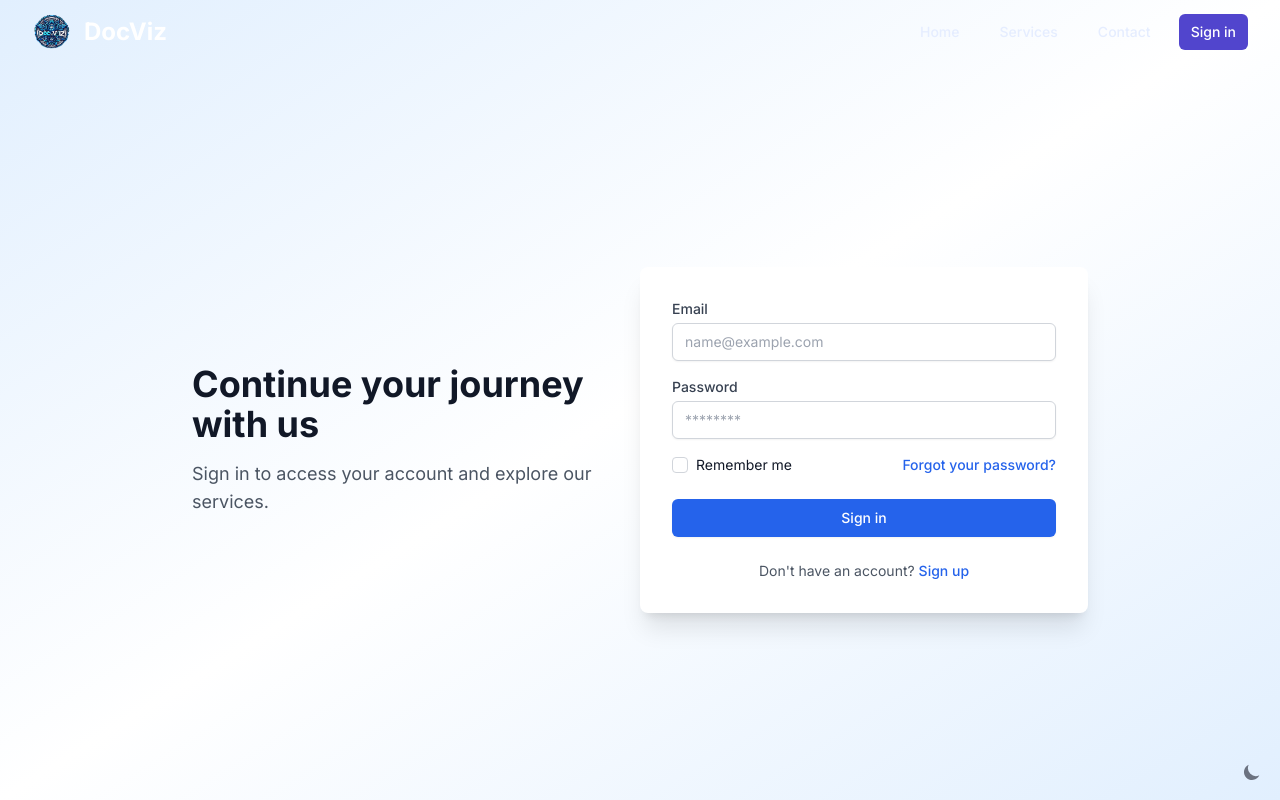
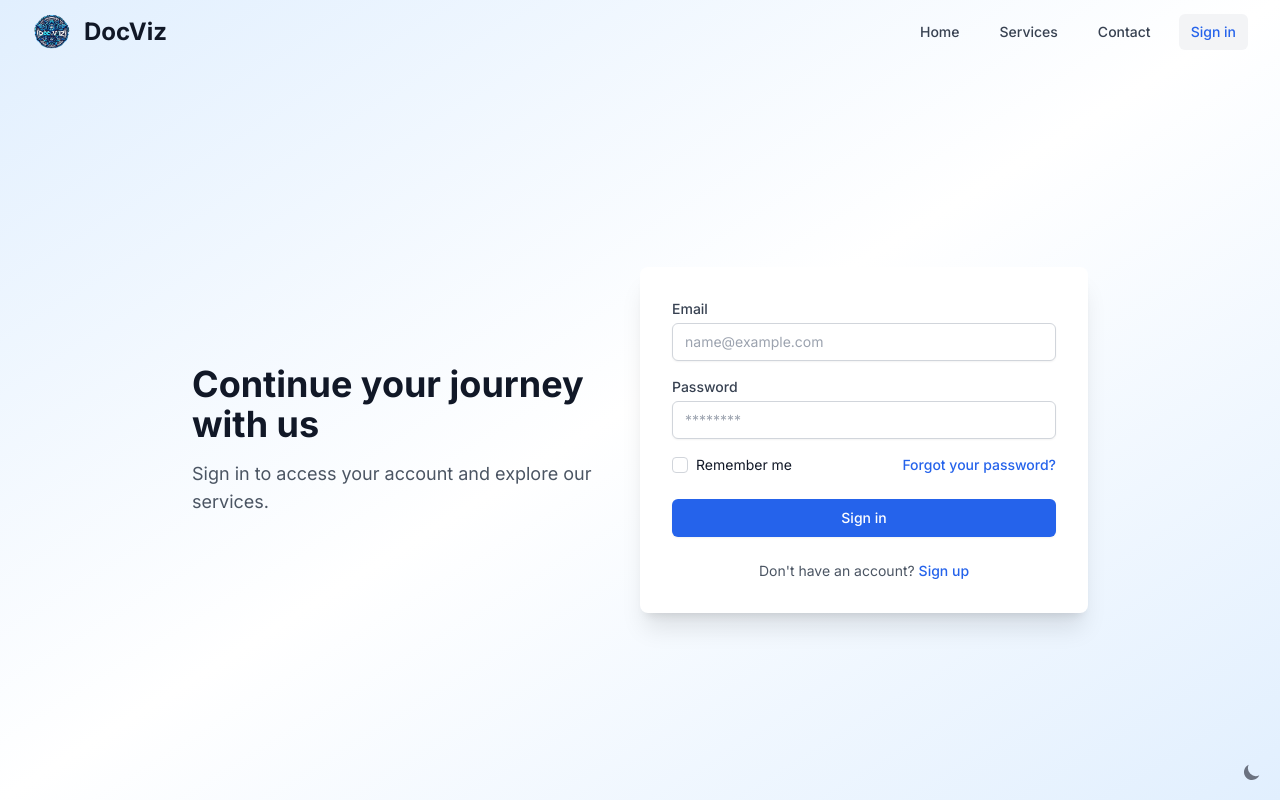
Before and after one commit to tariqamarneh/docviz-frontend, a Next.js app: page /signin in a window 1280 px wide. Built offline with nearby package versions, Linux system fonts and the light colour scheme; no server answers.

Commit message:
fix hight on mobile view

```diff
--- a/src/app/(protected)/_components/Card.tsx
+++ b/src/app/(protected)/_components/Card.tsx
@@ -32,7 +32,7 @@ const Card: React.FC<CardProps> = ({ summary, keyData, insights }) => {
                             className={`px-4 py-2 rounded-lg font-medium ${
                                 activeTab === tab
                                     ? 'bg-blue-500 text-white'
-                                    : 'text-gray-700 dark:text-gray-300'
+                                    : 'text-gray-700 dark:text-gray-300 hover:bg-gray-200 dark:hover:bg-gray-600'
                             }`}
                             onClick={() => setActiveTab(tab)}
                             variants={tabVariants}
@@ -58,13 +58,13 @@ const Card: React.FC<CardProps> = ({ summary, keyData, insights }) => {
                         >
                             {activeTab === 'summary' && (
                                 <div className="prose dark:prose-invert max-w-none h-full">
-                                    <h2 className="text-2xl font-bold mb-4">Summary</h2>
-                                    <p>{summary}</p>
+                                    <h2 className="text-2xl font-bold mb-4 text-gray-900 dark:text-white">Summary</h2>
+                                    <p className="text-gray-700 dark:text-gray-300">{summary}</p>
                                 </div>
                             )}
                             {activeTab === 'keyPhrases' && (
                                 <div className="h-full">
-                                    <h2 className="text-2xl font-bold mb-4">Key Phrases</h2>
+                                    <h2 className="text-2xl font-bold mb-4 text-gray-900 dark:text-white">Key Phrases</h2>
                                     <div className="flex flex-wrap gap-2">
                                         {keyPhrases.map((phrase, index) => (
                                             <motion.span
@@ -82,8 +82,8 @@ const Card: React.FC<CardProps> = ({ summary, keyData, insights }) => {
                             )}
                             {activeTab === 'insights' && (
                                 <div className="prose dark:prose-invert max-w-none h-full">
-                                    <h2 className="text-2xl font-bold mb-4">Insights</h2>
-                                    <p>{insights}</p>
+                                    <h2 className="text-2xl font-bold mb-4 text-gray-900 dark:text-white">Insights</h2>
+                                    <p className="text-gray-700 dark:text-gray-300">{insights}</p>
                                 </div>
                             )}
                         </motion.div>
--- a/src/components/Navbar.tsx
+++ b/src/components/Navbar.tsx
@@ -31,7 +31,7 @@ const Navbar: React.FC = () => {
     return (
         <nav className={`fixed w-full z-40 transition-all duration-300 ${
             scrolled
-                ? 'bg-indigo-800 shadow-lg'
+                ? 'bg-white dark:bg-gray-800 shadow-lg'
                 : 'bg-transparent'
         }`}>
             <div className="max-w-full mx-auto px-4 sm:px-6 lg:px-8">
@@ -39,7 +39,7 @@ const Navbar: React.FC = () => {
                     <div className="flex items-center">
                         <Link href="/" className="flex items-center space-x-3">
                             <Image src="/logo.png" className="w-10 h-10" alt="DocViz Logo" width={40} height={40}/>
-                            <span className="text-2xl font-bold text-white">DocViz</span>
+                            <span className="text-2xl font-bold text-gray-900 dark:text-white">DocViz</span>
                         </Link>
                     </div>
                     <div className="hidden md:block">
@@ -48,7 +48,7 @@ const Navbar: React.FC = () => {
                             <NavLink href="/Services" active={pathname === '/Services'}>Services</NavLink>
                             <NavLink href="/contact" active={pathname === '/contact'}>Contact</NavLink>
                             {token ? (
-                                <button onClick={handleSignOut} className="px-3 py-2 rounded-md text-sm font-medium text-white hover:text-blue-200 transition-colors duration-200">
+                                <button onClick={handleSignOut} className="px-3 py-2 rounded-md text-sm font-medium text-gray-700 dark:text-gray-300 hover:text-blue-600 dark:hover:text-blue-400 transition-colors duration-200">
                                     Sign out
                                 </button>
                             ) : (
@@ -59,7 +59,7 @@ const Navbar: React.FC = () => {
                     <div className="md:hidden">
                         <button
                             onClick={toggleMenu}
-                            className="inline-flex items-center justify-center p-2 rounded-md text-white hover:text-blue-200 hover:bg-indigo-700 focus:outline-none focus:ring-2 focus:ring-inset focus:ring-white"
+                            className="inline-flex items-center justify-center p-2 rounded-md text-gray-700 dark:text-gray-300 hover:text-blue-600 dark:hover:text-blue-400 hover:bg-gray-100 dark:hover:bg-gray-700 focus:outline-none focus:ring-2 focus:ring-inset focus:ring-blue-500"
                             aria-expanded={navbarOpen}
                         >
                             <span className="sr-only">Open main menu</span>
@@ -77,12 +77,12 @@ const Navbar: React.FC = () => {
                 </div>
             </div>
             <div className={`${navbarOpen ? 'block' : 'hidden'} md:hidden`}>
-                <div className="px-2 pt-2 pb-3 space-y-1 sm:px-3 bg-indigo-800">
+                <div className="px-2 pt-2 pb-3 space-y-1 sm:px-3 bg-white dark:bg-gray-800">
                     <MobileNavLink href="/" active={pathname === '/'}>Home</MobileNavLink>
                     <MobileNavLink href="/Services" active={pathname === '/Services'}>Services</MobileNavLink>
                     <MobileNavLink href="/contact" active={pathname === '/contact'}>Contact</MobileNavLink>
                     {token ? (
-                        <button onClick={handleSignOut} className="block w-full text-left px-3 py-2 rounded-md text-base font-medium text-white hover:bg-indigo-700 transition-colors duration-200">
+                        <button onClick={handleSignOut} className="block w-full text-left px-3 py-2 rounded-md text-base font-medium text-gray-700 dark:text-gray-300 hover:bg-gray-100 dark:hover:bg-gray-700 transition-colors duration-200">
                             Sign out
                         </button>
                     ) : (
@@ -103,9 +103,9 @@ interface NavLinkProps {
 
 const NavLink: React.FC<NavLinkProps> = ({ href, children, active, special }) => {
     const baseClasses = "px-3 py-2 rounded-md text-sm font-medium transition-colors duration-200";
-    const activeClasses = "text-white bg-indigo-700";
-    const inactiveClasses = "text-indigo-100 hover:text-white hover:bg-indigo-700";
-    const specialClasses = "bg-blue-500 text-white hover:bg-blue-600";
+    const activeClasses = "text-blue-600 dark:text-blue-400 bg-gray-100 dark:bg-gray-700";
+    const inactiveClasses = "text-gray-700 dark:text-gray-300 hover:text-blue-600 dark:hover:text-blue-400 hover:bg-gray-100 dark:hover:bg-gray-700";
+    const specialClasses = "bg-blue-500 text-white hover:bg-blue-600 dark:bg-blue-600 dark:hover:bg-blue-700";
 
     return (
         <Link
@@ -119,9 +119,9 @@ const NavLink: React.FC<NavLinkProps> = ({ href, children, active, special }) =>
 
 const MobileNavLink: React.FC<NavLinkProps> = ({ href, children, active, special }) => {
     const baseClasses = "block px-3 py-2 rounded-md text-base font-medium transition-colors duration-200";
-    const activeClasses = "bg-indigo-700 text-white";
-    const inactiveClasses = "text-indigo-100 hover:bg-indigo-700 hover:text-white";
-    const specialClasses = "bg-blue-500 text-white hover:bg-blue-600";
+    const activeClasses = "text-blue-600 dark:text-blue-400 bg-gray-100 dark:bg-gray-700";
+    const inactiveClasses = "text-gray-700 dark:text-gray-300 hover:text-blue-600 dark:hover:text-blue-400 hover:bg-gray-100 dark:hover:bg-gray-700";
+    const specialClasses = "bg-blue-500 text-white hover:bg-blue-600 dark:bg-blue-600 dark:hover:bg-blue-700";
 
     return (
         <Link
```
